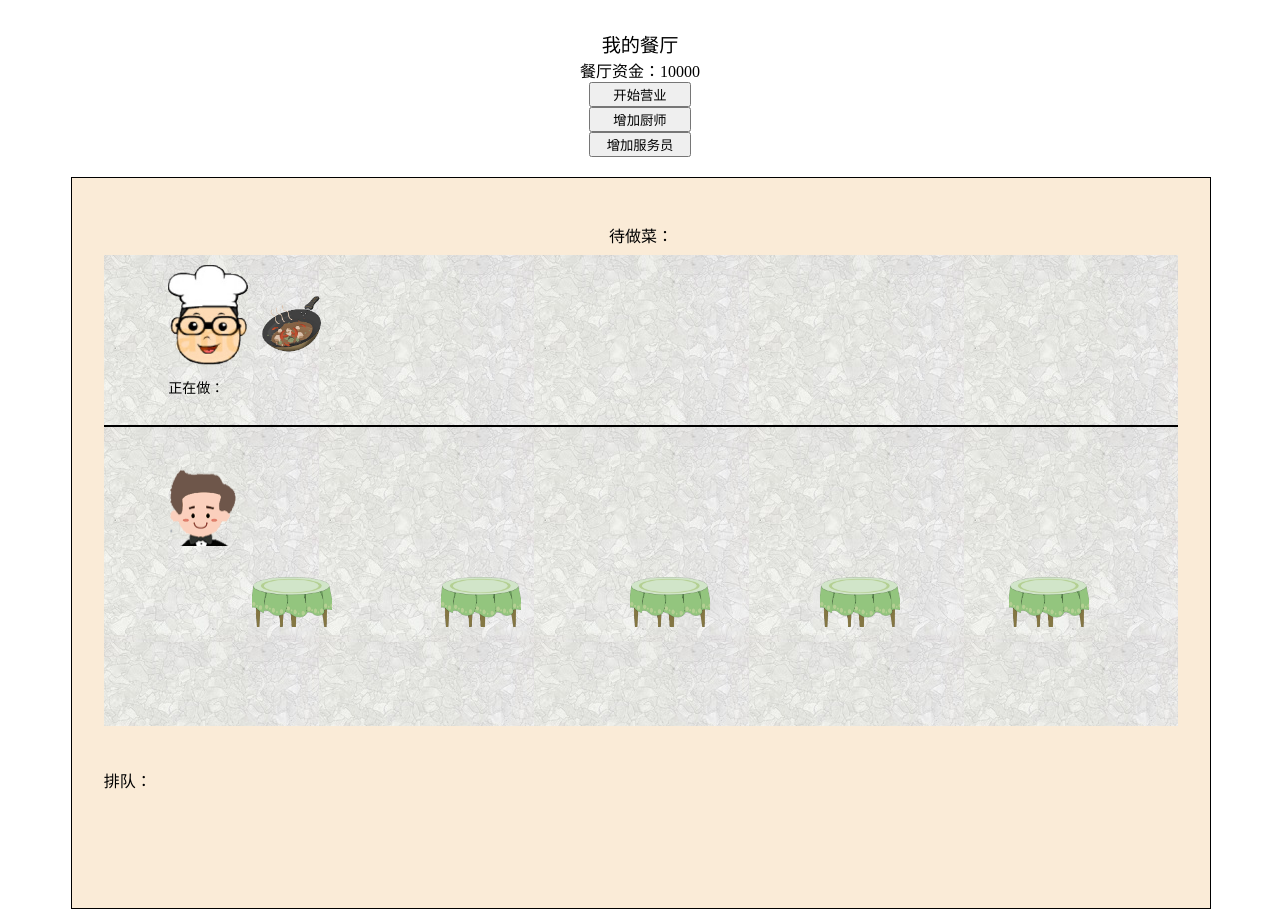
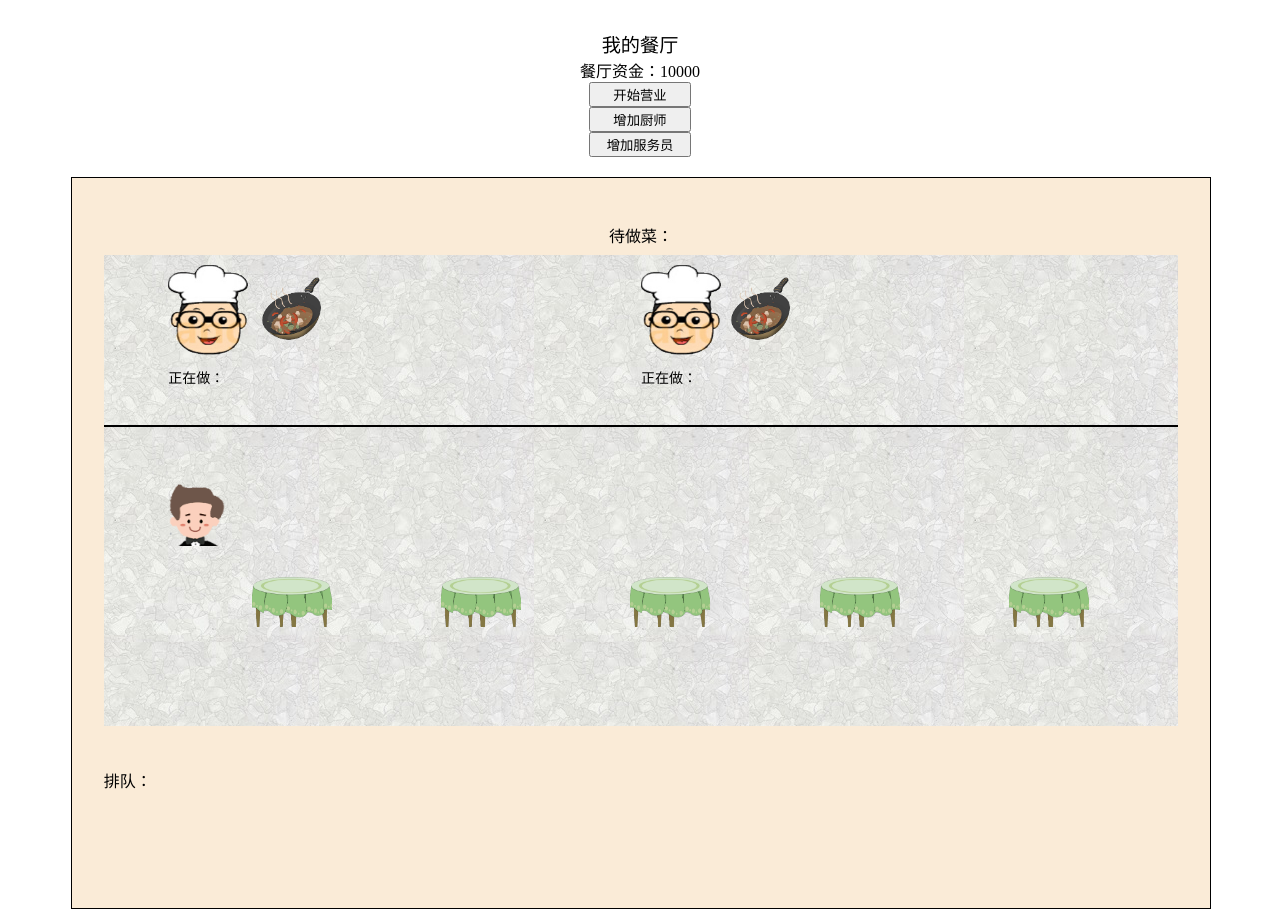
Before and after one commit to wzzzzzz/baidu-web, a plain HTML site: page base4253/restaurant.html in a window 1280 px wide. Both pictures are taken after a click on the button "增加厨师". Drawn offline with Linux system fonts and the light colour scheme.

Commit message:
20190528

```diff
--- a/base4253/chef.js
+++ b/base4253/chef.js
@@ -1,8 +1,8 @@
-    var chef = function (i,s){
+    var chef = function (i,s,div){
         clerk.call(this,i,s);
         //0表示空闲，可以进行下一步，1表示非空闲，需要等待
         this.state=0;
-        this.status=document.getElementById("chef").getElementsByTagName("div")[0];
+        this.status=div;
     };
     chef.prototype=Object.create(clerk.prototype);
     chef.prototype.constructor =chef;
--- a/base4253/restaurant.html
+++ b/base4253/restaurant.html
@@ -16,8 +16,8 @@
             <div id="kitchen">
                 <div id="chefs">
                     <div id="chef">
-                        <img src="img/chef1.png" width="80px" height="100px">
-                        <img src="img/cooking2.png" width="80px" height="80px">
+                        <img src="img/chef1.png">
+                        <img src="img/cooking2.png">
                         <div id="cookingname">正在做：</div>
                     </div>
                 </div>
--- a/base4253/restaurant.js
+++ b/base4253/restaurant.js
@@ -1,9 +1,11 @@
+var pad= getComputedStyle(document.getElementById("dininghall"),null)['padding-right'];
+var table = (document.getElementById("dininghall").clientWidth-pad.substr(0,pad.length-2)*2)/5;
 
 var startBunsiness = function (){
     //初始化创建厨师，服务员，餐厅，待做菜单，待上菜单，客人队列，最大等待人数，已经入座人数
     cheflist=new Array();
     waiterlist=new Array();
-    var newchef=new chef("c0",8000);
+    var newchef=new chef("c0",8000,document.getElementById("chef").getElementsByTagName("div")[0]);
     cheflist.push(newchef);
     var newwaiter=new waiter("w0",4000);
     waiterlist.push(newwaiter);
@@ -23,7 +25,21 @@
 };
 
 var addchef=function(){
-    var newchef=new chef("c"+cheflist.length,8000);
+    var newchefdiv = document.createElement("DIV");
+    var newchefimg1 = document.createElement("IMG");
+    var newchefimg2 = document.createElement("IMG");
+    var newcheftextdiv = document.createElement("DIV");
+    newchefdiv.id="chef";
+    newchefimg1.src="img/chef1.png";
+    newchefimg2.src="img/cooking2.png";
+    newcheftextdiv.id="cookingname";
+    newcheftextdiv.innerHTML="正在做：";
+    newchefdiv.appendChild(newchefimg1);
+    newchefdiv.appendChild(newchefimg2);
+    newchefdiv.appendChild(newcheftextdiv);
+    document.getElementById("chefs").appendChild(newchefdiv);
+
+    var newchef=new chef("c"+cheflist.length,8000,newcheftextdiv);
     cheflist.push(newchef);
     myrestaurant.hireclerk(newchef);
     console.log("增加厨师，现在一共"+cheflist.length);
@@ -35,6 +51,7 @@
     myrestaurant.hireclerk(newwaiter);
     var newwaiterimg = document.createElement("IMG");
     newwaiterimg.src="img/waiter.png";
+    newwaiterimg.style.zIndex=newwaiter.id[1];
     document.getElementById("waiter").appendChild(newwaiterimg);
     console.log("增加服务员，现在一共"+waiterlist.length);
 }
@@ -46,6 +63,7 @@
     for(var i=0;i<waiterlist.length;i++){
         if(waiterlist[i].state==0){
             waiterlist[i].work(w,f);
+            //console.log(i+"号服务员工作！");
             flag=true;
             break;
         }
@@ -66,6 +84,7 @@
 var cookdish=function(){
     for(var i=0;i<cheflist.length;i++){
         if(cheflist[i].state==0){
+            console.log(i+"号厨师工作！");
             cheflist[i].work();
             break;
         }
--- a/base4253/style.css
+++ b/base4253/style.css
@@ -54,6 +54,15 @@
     display: flex;
 }
 
+#chef{
+    flex: 1;
+}
+
+#chef img{
+    width:80px;
+    height:90px;
+}
+
 #cookingname{
     font-size: 14px;
 }
@@ -91,9 +100,10 @@
 }
 
 #waiter img{
-    margin-top: 60px;
-    width: 70px;
-    height:80px;
+    position: absolute;
+    margin-top: 75px;
+    width: 58px;
+    height:65px;
 }
 
 #waiting{
--- a/base4253/waiter.js
+++ b/base4253/waiter.js
@@ -70,7 +70,7 @@
         //d=1表示去向上移动找厨师,此时w代表chef的id，d=-1表示向下移动找顾客，此时w代表座位号seat
         if(h==1){
             waiterimg.style.marginTop="0px";
-            waiterimg.style.marginLeft="0px";
+            waiterimg.style.marginLeft=(100*ind).toString() + "px";
             //可以，但是有时候有问题
             // var up = setInterval(() => {
             //     var now=parseInt(waiterimg.style.marginTop.substring(0,waiterimg.style.marginTop.length-2));
@@ -85,10 +85,8 @@
             // }, 100);
         }
         else{
-            waiterimg.style.marginTop="60px";
-            var left = w * document.getElementById("waiter").clientWidth/5;
-            console.log(w);
-            console.log(left.toString());
+            waiterimg.style.marginTop="75px";
+            var left = w * table;
             waiterimg.style.marginLeft=left.toString()+"px";
             //可以，但是有时候有问题
             // var down = setInterval(() => {
```
